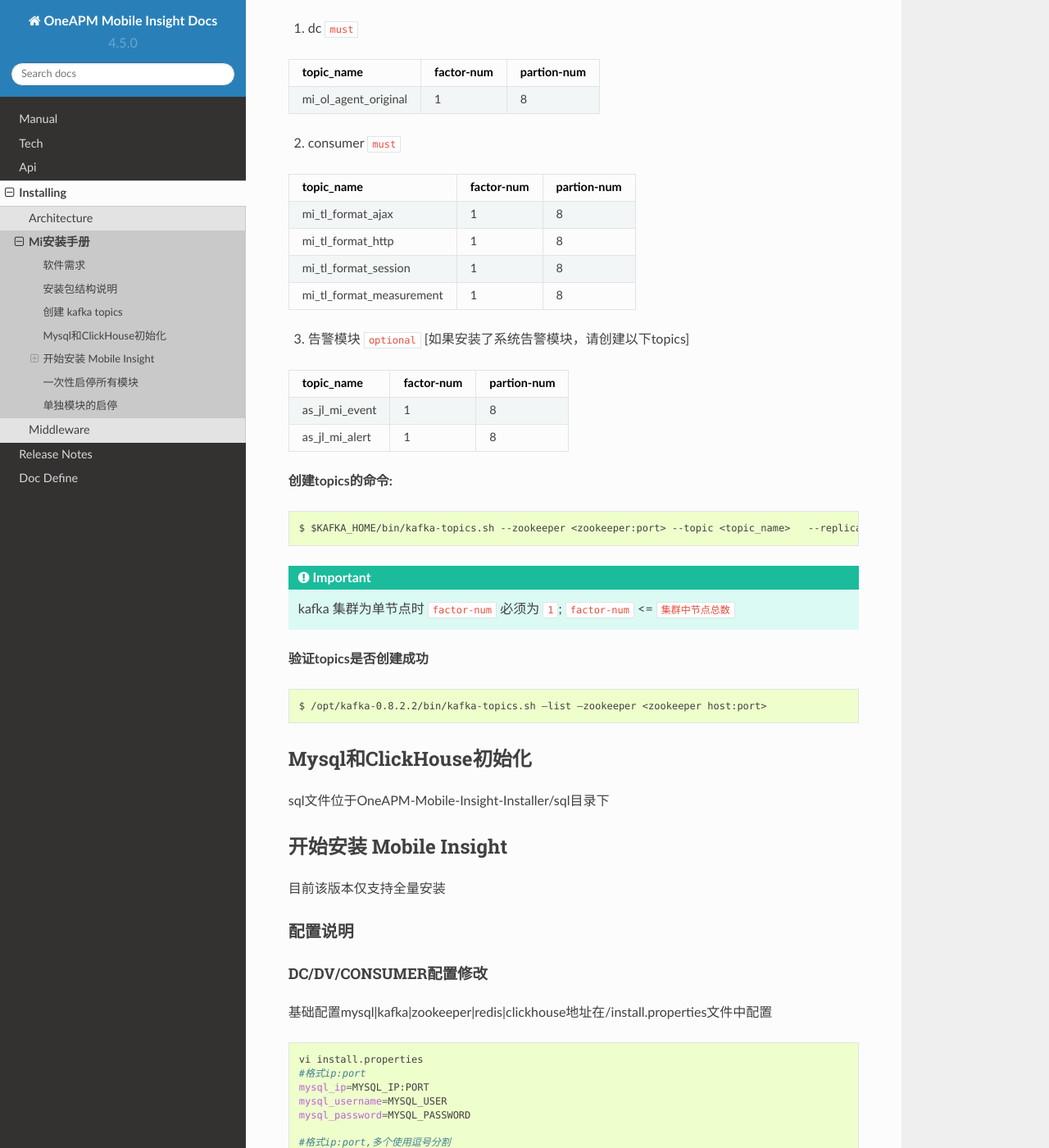
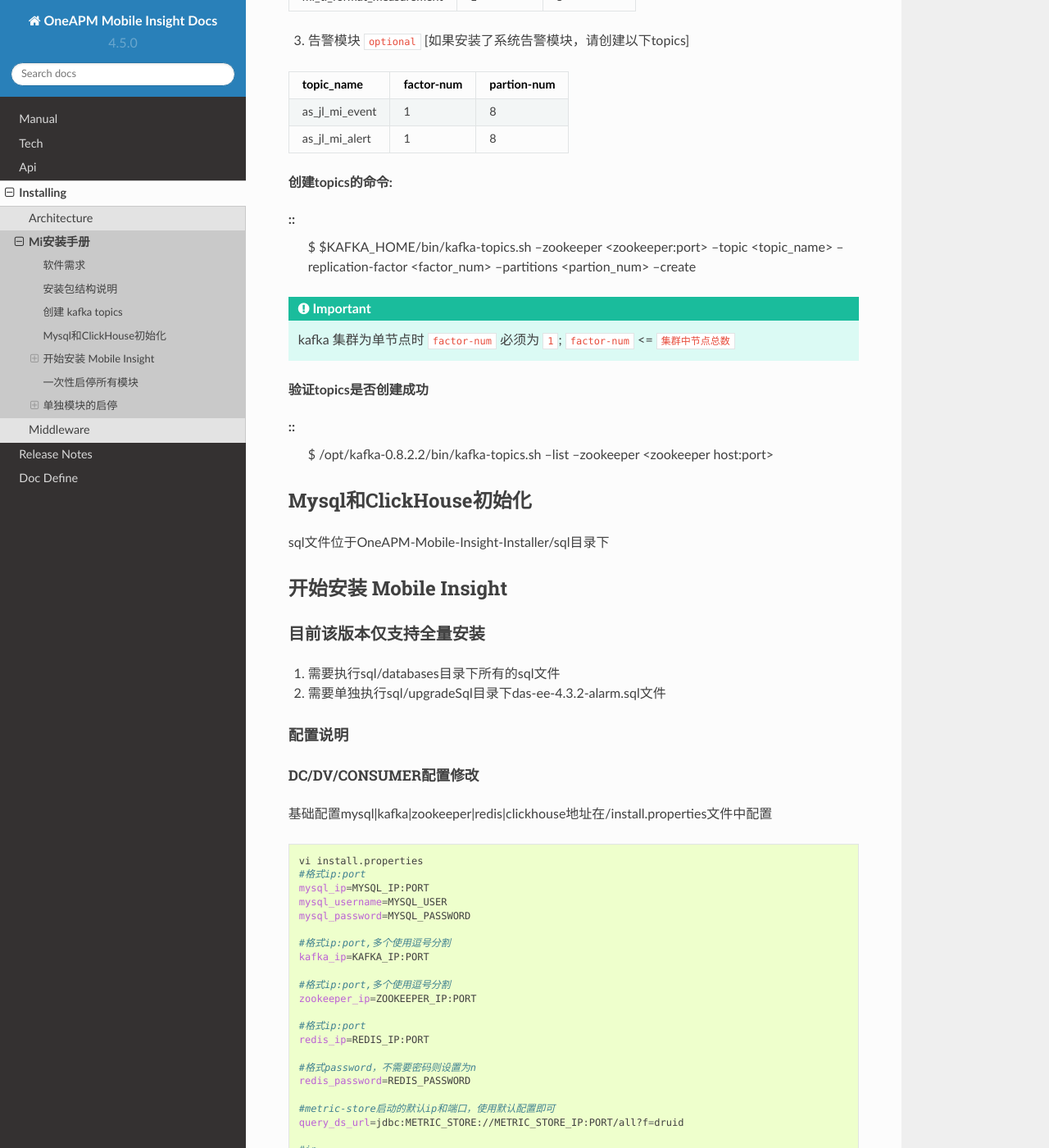
Before and after one commit to gardenias/docs-test, a Sphinx documentation site: the page built from docs/installing/mi.rst, in a window 1280 px wide and 1400 px high, scrolled down 1884 px. Shown: the whole window at 82% size. Built offline with Sphinx 7.4.7 and the Read the Docs theme 2.0.0, drawn with Linux system fonts in a browser that asks for light colours; some of the changed text lies outside the part shown.

```diff
--- a/docs/installing/architecture.rst
+++ b/docs/installing/architecture.rst
@@ -14,7 +14,7 @@ Architecture
 --------------
 
 1. 系统总流程图
-^^^^^^^^^^^^^^
+^^^^^^^^^^^^^^^^^^^^^^^^^^^^
 
 .. graphviz::
 
--- a/docs/installing/mi.rst
+++ b/docs/installing/mi.rst
@@ -1,14 +1,12 @@
 .. _installing_mi:
 
-==============================
+===============
 Mi安装手册
-==============================
+===============
 
 
 软件需求
 -------------------
-
-
 +------------+----------------+------------------------------------------------------------------------------------+
 | 组件       | 版本           | 下载地址                                                                           |
 +============+================+====================================================================================+
@@ -27,26 +25,23 @@ Mi安装手册
 | ClickHouse | 1.1.54023      |  https://dist.apache.org/repos/dist/release/kafka/0.8.2.2/kafka_2.9.2-0.8.2.2.tgz  |
 +------------+----------------+------------------------------------------------------------------------------------+
 
-
 .. important::
-
-
   确认以上公共组件全部安装成功，再开始安装Mi后台，具体的安装方法请查看组件安装章节。
   环境需求:除以上软件要求还需检查当前环境有没有安装telnet和关闭防火墙
 
 .. code-block:: shell
 
   #判断系统是否已经安装telnet客户端及服务端
-  rpm -qa | grep "telnet"
+  $ rpm -qa | grep "telnet"
 
   #安装使用如下命令
-  yum install telnet
+  $ yum install telnet
 
   #centos7关闭防火墙，开启防火墙
-  systemctl stop firewalld.service
+  $ systemctl stop firewalld.service
 
   #关闭防火墙的开机启动
-  systemctl disable firewalld.service
+  $ systemctl disable firewalld.service
 
 安装包结构说明
 -------------------
@@ -56,19 +51,16 @@ Mi安装手册
 解压拿到的安装包OneAPM-Mobile-Insight-Installer.tar.gz
 
 ::
-
   $ tar -zxvf OneAPM-Mobile-Insight-Installer.tar.gz
 
 进入解压后的目录（接下来的操作都基于这个目录执行）
 
 ::
-
   $ cd OneAPM-Mobile-Insight-Installer
 
 安装包结构如下：
 
 ::
-
    ├── dist
    │   ├── das-web
    │   │   ├── bin
@@ -139,43 +131,41 @@ Mi安装手册
 +--------------------------+----------------------+----------------------+
 
 **创建topics的命令:**
+
 ::
-
   $ $KAFKA_HOME/bin/kafka-topics.sh --zookeeper <zookeeper:port> --topic <topic_name>   --replication-factor <factor_num>   --partitions <partion_num>  --create
 
 .. important::
-
   kafka 集群为单节点时 ``factor-num`` 必须为 ``1``;
   ``factor-num`` <= ``集群中节点总数``
-
 
 **验证topics是否创建成功**
 
 ::
-
   $ /opt/kafka-0.8.2.2/bin/kafka-topics.sh –list –zookeeper <zookeeper host:port>
 
 
 
 
 Mysql和ClickHouse初始化
--------------------
+--------------------------------------
 sql文件位于OneAPM-Mobile-Insight-Installer/sql目录下
 
 开始安装 Mobile Insight
--------------------
+--------------------------------------
+
 目前该版本仅支持全量安装
+^^^^^^^^^^^^^^^^^^^^^^^^^^^^^^
 
-^^^^^^^^^^^^^^^
-1.需要执行sql/databases目录下所有的sql文件
-2.需要单独执行sql/upgradeSql目录下das-ee-4.3.2-alarm.sql文件
+1. 需要执行sql/databases目录下所有的sql文件
+2. 需要单独执行sql/upgradeSql目录下das-ee-4.3.2-alarm.sql文件
 
 
 配置说明
-=========
+==================
 
 DC/DV/CONSUMER配置修改
-~~~~~~~~~~~~~~~~~~~~~~
+~~~~~~~~~~~~~~~~~~~~~~~~~~~~~~~~~~~~~~~~~~~~
 基础配置mysql|kafka|zookeeper|redis|clickhouse地址在/install.properties文件中配置
 
 .. code-block:: shell
--- a/docs/tech/daus.rst
+++ b/docs/tech/daus.rst
@@ -3,11 +3,6 @@
 ==================================
 Daily Active Users [日活]
 ==================================
-
-
-----------------------------------
-
-
 
 Interfaces
 ------------------------------------------------------------------------------------
```
Also changed, not shown: docs/docdefine/grammar.rst (+6 -2 lines), docs/installing/clickhouse.rst (+6 -8 lines), docs/installing/kafka.rst (+16 -19 lines).
